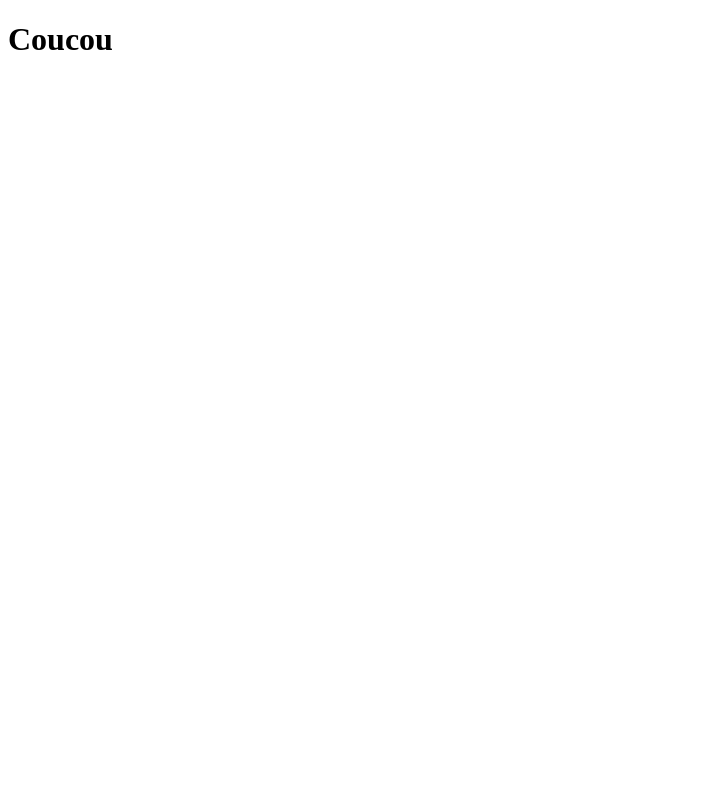
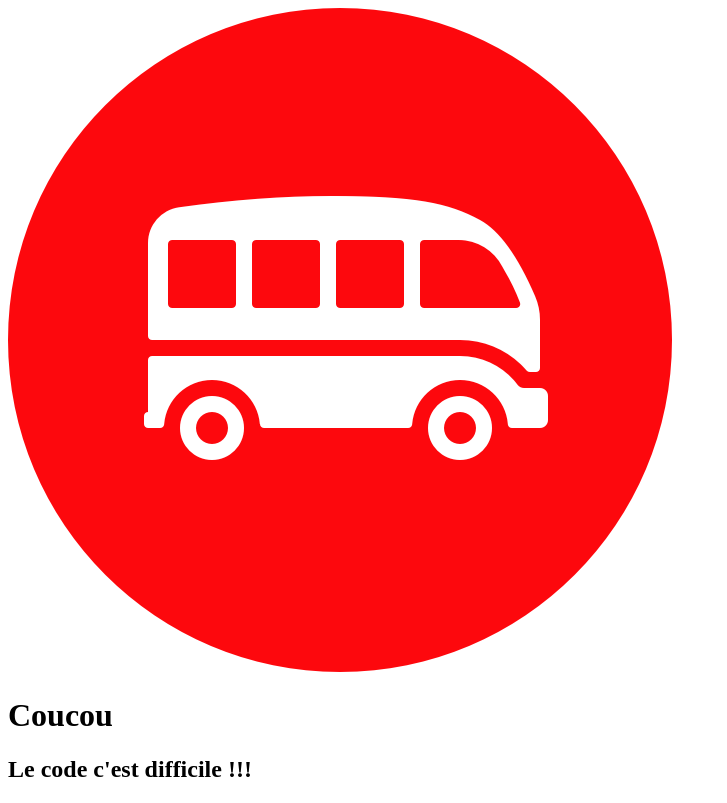
Before and after one commit to CoulonNina/git-101, a plain HTML site: page index.html in a window 1280 px wide. Shown: the whole page, without its empty margins (0-727 px from the left). Drawn offline with Linux system fonts and the light colour scheme.

Commit message:
Added le Wagon logo

```diff
--- a/index.html
+++ b/index.html
@@ -8,6 +8,8 @@
 	</title>
 </head>
 <body>
+	<img src="lewagon-logo-square-b6124eb974be375884558e4464efce48a9b5664f18422768156364363ecdd1fc.png">
 <h1> Coucou</h1>
+<h2>Le code c'est difficile !!!</h2>
 </body>
 </html>
```
Also changed, not shown: lewagon-logo-square-b6124eb974be375884558e4464efce48a9b5664f18422768156364363ecdd1fc.png (added).
